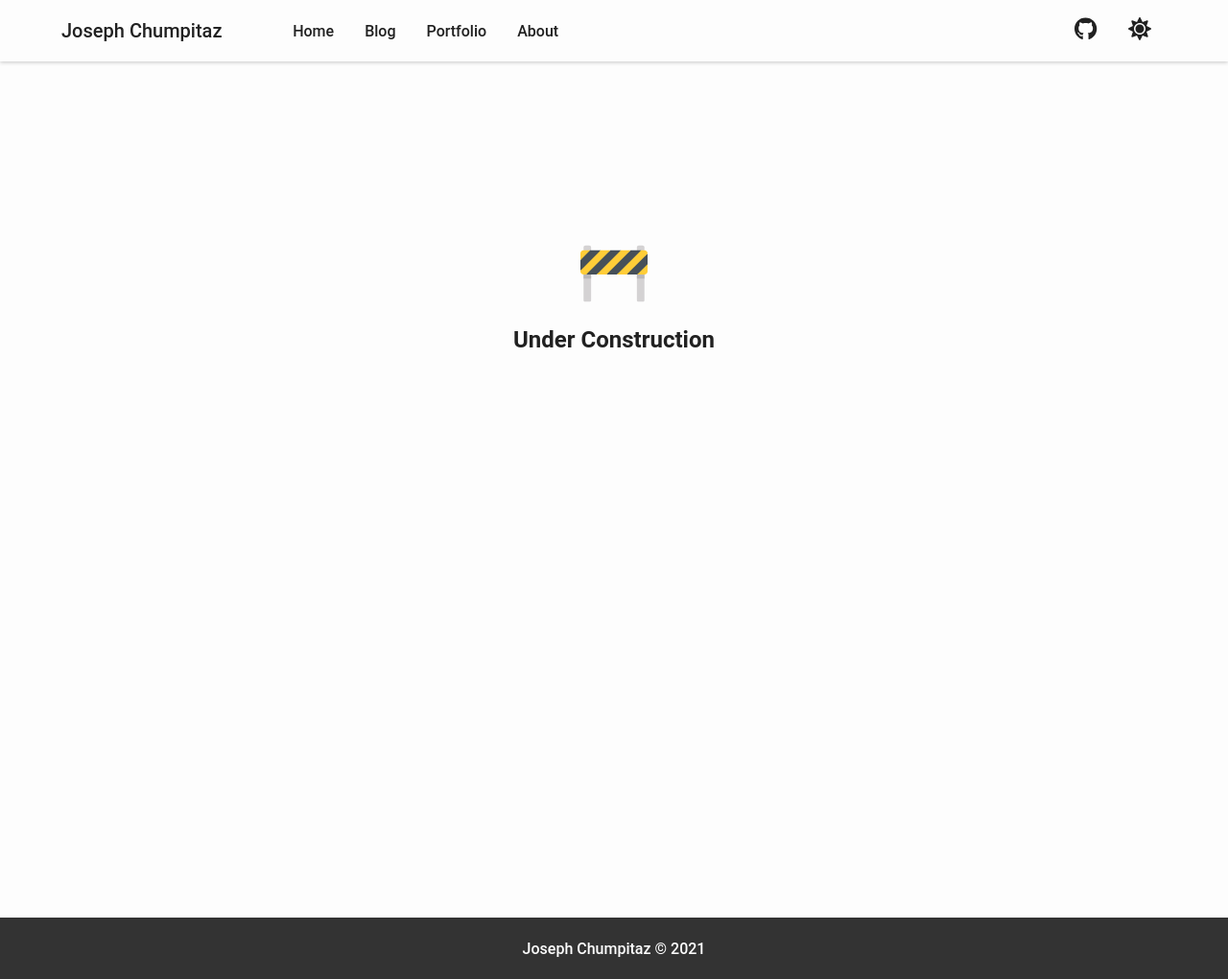
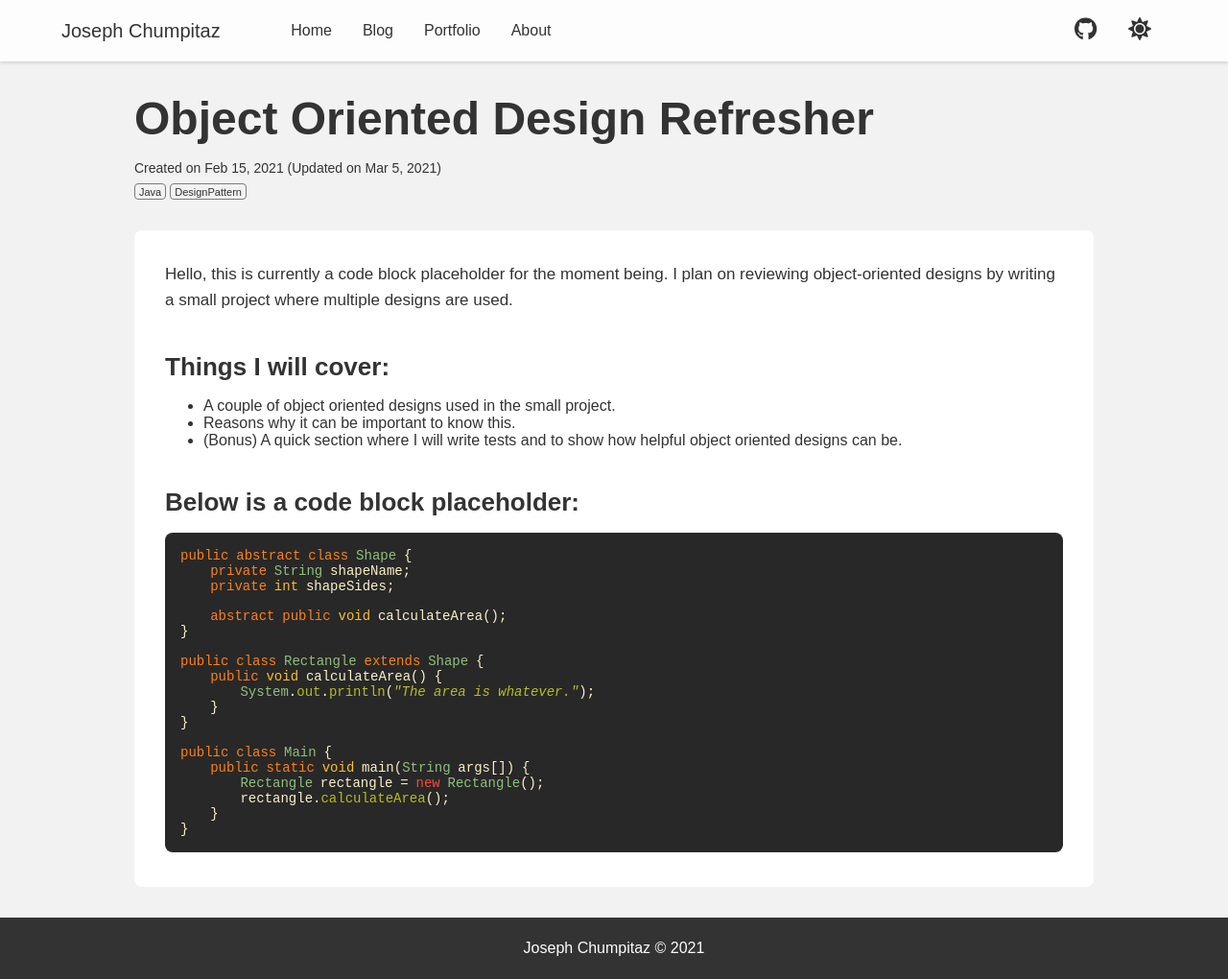
Before and after one commit to Mateaus/mateaus.github.io, a Jekyll site: the page built from collections/_posts/2021-02-15-oop-refresher.md, in a window 1280 px wide and 1020 px high. Shown: the whole window at 96% size. Built offline with Jekyll 4.4.1, drawn with Linux system fonts in a browser that asks for light colours; some web fonts are replaced.

Commit message:
Updated all page's css. Added highlight for code blocks only in the post page. Added a new type of font. Added 2 post content.

````diff
--- a/_config.yml
+++ b/_config.yml
@@ -44,6 +44,13 @@ collections:
     output: true
     permalink: /portfolio/:title
 
+markdown: kramdown
+highlighter: rouge
+kramdown:
+  math_engine: mathjax
+  syntax_highlighter: rouge
+  input: GFM
+
 # Exclude from processing.
 # The following items will not be processed, by default.
 # Any item listed under the `exclude:` key here will be automatically added to
--- a/_layouts/post.html
+++ b/_layouts/post.html
@@ -1,71 +1,31 @@
 ---
 layout: base
+custom_css: [jc_post.min]
 ---
+{% assign rcontent = content | strip_newlines %}
 
-<div class="m-under-construction">
-    <svg xmlns="http://www.w3.org/2000/svg" xmlns:xlink="http://www.w3.org/1999/xlink" version="1.1" id="Capa_1" x="0px"
-        y="0px" viewBox="0 0 512 512" style="enable-background:new 0 0 512 512;" xml:space="preserve" width="70">
-        <g>
-            <path style="fill:#D4D2D3;"
-                d="M66.823,41.807h-28.19c-8.133,0-14.725,6.593-14.725,14.725v401.711c0,6.6,5.351,11.95,11.95,11.95   h33.74c6.6,0,11.95-5.351,11.95-11.95V56.532C81.548,48.399,74.955,41.807,66.823,41.807z" />
-            <path style="fill:#D4D2D3;"
-                d="M445.177,41.807h28.19c8.133,0,14.725,6.593,14.725,14.725v401.711c0,6.6-5.351,11.95-11.95,11.95   h-33.74c-6.6,0-11.95-5.351-11.95-11.95V56.532C430.452,48.399,437.045,41.807,445.177,41.807z" />
-        </g>
-        <g>
-            <polygon style="fill:#465059;"
-                points="74.425,78.967 25.806,101.334 0,153.394 0,233.703 101.506,171.355 154.735,78.967  " />
-            <polygon style="fill:#465059;"
-                points="228.749,78.967 101.506,171.355 43.974,263.742 124.284,263.742 240.516,188.731    309.058,78.967  " />
-            <polygon style="fill:#465059;"
-                points="383.071,78.967 240.516,188.731 198.296,263.742 278.606,263.742 395.303,184.671    463.381,78.967  " />
-            <polygon style="fill:#465059;"
-                points="383.071,201.118 352.62,263.742 432.929,263.742 490.323,233.703 512,184.671 512,104.361     " />
-        </g>
-        <g>
-            <path style="fill:#FFCD38;"
-                d="M512,184.671v55.164c0,13.203-10.705,23.907-23.907,23.907h-55.164L512,184.671z" />
-            <path style="fill:#FFCD38;"
-                d="M512,102.875v1.487l-159.38,159.38h-74.013L463.381,78.967h24.712   C501.295,78.967,512,89.672,512,102.875z" />
-            <polygon style="fill:#FFCD38;" points="383.071,78.967 198.296,263.742 124.284,263.742 309.058,78.967  " />
-            <path style="fill:#FFCD38;"
-                d="M228.749,78.967L43.974,263.742H23.907C10.705,263.742,0,253.037,0,239.834v-6.132L154.735,78.967   H228.749z" />
-            <path style="fill:#FFCD38;"
-                d="M74.425,78.967L0,153.394v-50.519c0-13.203,10.705-23.907,23.907-23.907H74.425z" />
-        </g>
-        <g>
-            <rect x="23.911" y="263.737" style="fill:#BAB8B9;" width="57.642" height="31.101" />
-            <rect x="430.451" y="263.737" style="fill:#BAB8B9;" width="57.642" height="31.101" />
-        </g>
-        <g>
-        </g>
-        <g>
-        </g>
-        <g>
-        </g>
-        <g>
-        </g>
-        <g>
-        </g>
-        <g>
-        </g>
-        <g>
-        </g>
-        <g>
-        </g>
-        <g>
-        </g>
-        <g>
-        </g>
-        <g>
-        </g>
-        <g>
-        </g>
-        <g>
-        </g>
-        <g>
-        </g>
-        <g>
-        </g>
-    </svg>
-    <h2>Under Construction</h2>
+<div class="m-post-container">
+    <div class="m-post-header m-mb-4">
+        <h1 class="m-post-title">{{ page.title }}</h1>
+
+
+        {% if page.update %}
+        <p class="m-post-date m-mt-2 m-m">Created on {{ page.date | date: "%b %-d, %Y" }}
+            (Updated on {{ page.update | date: "%b %-d, %Y" }})</p>
+        {% else %}
+        <p class="m-post-date m-mt-2 m-m">Created on {{ page.date | date: "%b %-d, %Y" }}</p>
+        {% endif %}
+
+        <div class="tags m-mt-1">
+            {% for tag in page.tags %}
+            <a href="">{{ tag }}</a>
+            {% endfor %}
+        </div>
+    </div>
+
+    {% if rcontent != "" %}
+    <div class="m-post-content">
+        {{ content }}
+    </div>
+    {% endif %}
 </div>
--- a/collections/_posts/2021-02-15-oop-refresher.md
+++ b/collections/_posts/2021-02-15-oop-refresher.md
@@ -1,6 +1,37 @@
 ---
 layout: post
-title: "OOP Refresher"
+title: "Object Oriented Design Refresher"
 date: 2021-02-15 16:28:13 -0600
-tags: C++
+update: 2021-03-05 18:28:30 -0600
+tags: Java DesignPattern
 ---
+Hello, this is currently a code block placeholder for the moment being. I plan on reviewing object-oriented designs by writing a small project where multiple designs are used.
+
+## Things I will cover:
+- A couple of object oriented designs used in the small project.
+- Reasons why it can be important to know this.
+- (Bonus) A quick section where I will write tests and to show how helpful object oriented designs can be.
+
+## Below is a code block placeholder:
+
+```java
+public abstract class Shape {
+    private String shapeName;
+    private int shapeSides;
+
+    abstract public void calculateArea();
+}
+
+public class Rectangle extends Shape {
+    public void calculateArea() {
+        System.out.println("The area is whatever.");
+    }
+}
+
+public class Main {
+    public static void main(String args[]) {
+        Rectangle rectangle = new Rectangle();
+        rectangle.calculateArea();
+    }
+}
+```
````
Also changed, not shown: collections/_posts/2021-02-15-my-first-post.md (+6 -0 lines), Gemfile.lock, assets/css/jc_about.min.css, assets/css/jc_base.min.css, assets/css/jc_blog.min.css, assets/css/jc_home.min.css, assets/css/jc_portfolio.min.css, assets/css/jc_post.min.css (added), 6 other files.
